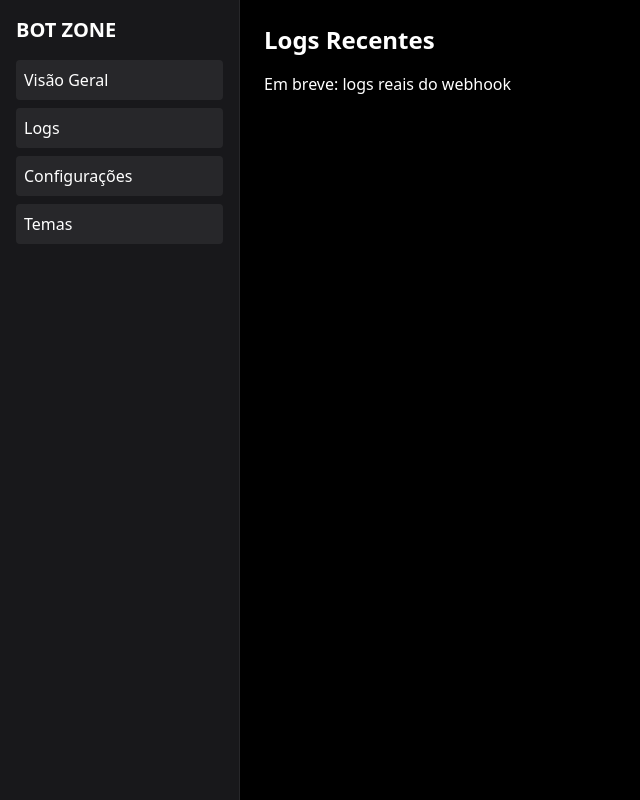
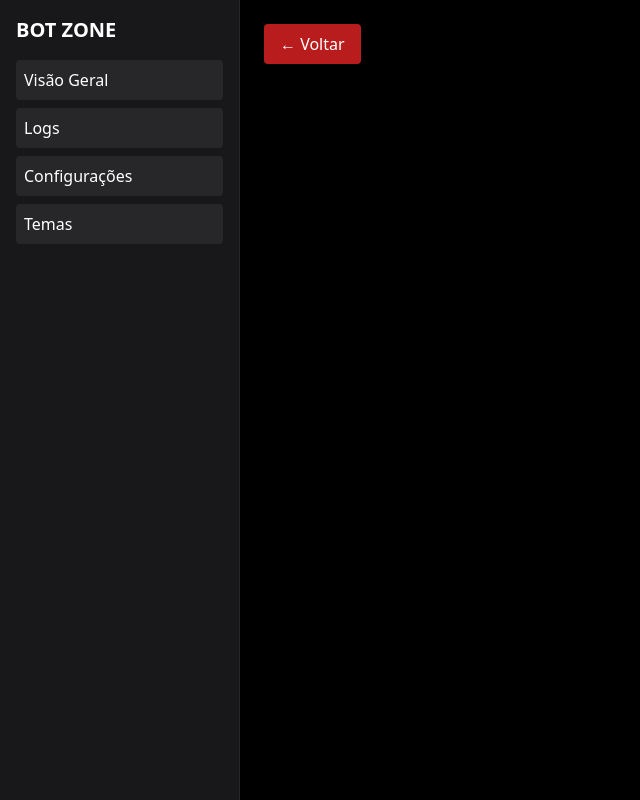
Before and after one commit to rubensilver/uchiha-site, a Next.js app: page /dashboard/logs in a window 1280 px wide. Shown: the whole page, without its empty margins (0-640 px from the left). Built offline with nearby package versions, Linux system fonts and the light colour scheme; no server answers.

Commit message:
Update page.tsx

```diff
--- a/app/dashboard/logs/page.tsx
+++ b/app/dashboard/logs/page.tsx
@@ -1,8 +1,10 @@
-export default function LogsPage() {
+import BackButton from "@/components/BackButton";
+
+export default function Page() {
   return (
     <div>
-      <h2 className="text-2xl font-bold mb-4">Logs Recentes</h2>
-      <p>Em breve: logs reais do webhook</p>
+      <BackButton />
+      {/* resto da página */}
     </div>
   );
 }
```
